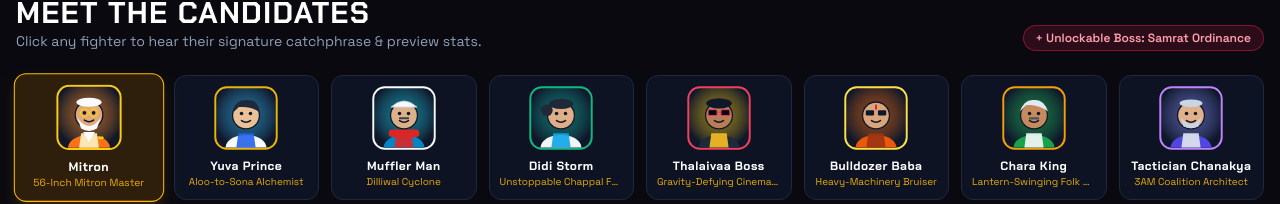
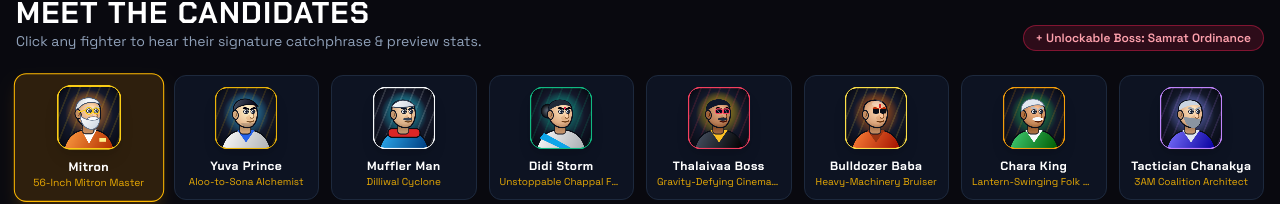
Before and after one commit to ParasRana123/game, a React (Vite) app: page / in a window 1280 px wide. Shown: the part 710-914 px from the top of the page. Built offline with nearby package versions, Linux system fonts and the light colour scheme; no server answers.

Commit message:
feat(ui): upgrade FighterPortrait to 2.5D FightKaro-inspired shaded illustrations

```diff
--- a/src/components/FighterPortrait.tsx
+++ b/src/components/FighterPortrait.tsx
@@ -1,6 +1,8 @@
-import React from 'react';
+import React, { useEffect, useRef } from 'react';
 import { CHARACTERS } from '@shared/characters';
 import { CharacterId } from '@shared/types';
+import { hexToRgba, shadeHex } from '@/game/rendering/CanvasArtHelpers';
+import { drawDetailedHead } from '@/game/rendering/FighterHeadBaker';
 
 interface FighterPortraitProps {
   characterId: CharacterId;
@@ -15,116 +17,128 @@ export const FighterPortrait: React.FC<FighterPortraitProps> = ({
   flip = false,
   className = '',
 }) => {
+  const canvasRef = useRef<HTMLCanvasElement | null>(null);
   const def = CHARACTERS[characterId];
-  const { skin, primary, secondary, accent, hair, aura } = def.palette;
+
+  useEffect(() => {
+    const canvas = canvasRef.current;
+    if (!canvas) return;
+    const ctx = canvas.getContext('2d');
+    if (!ctx) return;
+
+    const dpr = 2;
+    const res = 120 * dpr;
+    canvas.width = res;
+    canvas.height = res;
+
+    ctx.save();
+    ctx.scale(dpr, dpr);
+    ctx.clearRect(0, 0, 120, 120);
+
+    const { primary, secondary, accent, aura } = def.palette;
+
+    // Rounded card clipping
+    ctx.beginPath();
+    ctx.roundRect(3, 3, 114, 114, 20);
+    ctx.clip();
+
+    // Dramatic radial fight-card backdrop
+    const bgGrad = ctx.createRadialGradient(60, 44, 6, 60, 60, 74);
+    bgGrad.addColorStop(0, hexToRgba(aura, 0.58));
+    bgGrad.addColorStop(0.55, '#14192b');
+    bgGrad.addColorStop(1, '#070912');
+    ctx.fillStyle = bgGrad;
+    ctx.fillRect(0, 0, 120, 120);
+
+    // Subtle arcade diagonal speed lines
+    ctx.strokeStyle = hexToRgba(accent, 0.14);
+    ctx.lineWidth = 3;
+    for (let x = -20; x < 140; x += 18) {
+      ctx.beginPath();
+      ctx.moveTo(x, 120);
+      ctx.lineTo(x + 48, 0);
+      ctx.stroke();
+    }
+
+    // Shoulders & Detailed Attire
+    const shoulderGrad = ctx.createLinearGradient(18, 76, 102, 120);
+    shoulderGrad.addColorStop(0, shadeHex(primary, 18));
+    shoulderGrad.addColorStop(1, shadeHex(primary, -28));
+    ctx.fillStyle = shoulderGrad;
+    ctx.beginPath();
+    ctx.moveTo(14, 120);
+    ctx.quadraticCurveTo(22, 82, 60, 82);
+    ctx.quadraticCurveTo(98, 82, 106, 120);
+    ctx.closePath();
+    ctx.fill();
+    ctx.lineWidth = 2.2;
+    ctx.strokeStyle = '#090d16';
+    ctx.stroke();
+
+    if (def.headgear === 'beard_glasses') {
+      // Mitron cream kurta V-collar + pocket square
+      ctx.fillStyle = '#ffffff';
+      ctx.beginPath();
+      ctx.moveTo(46, 82);
+      ctx.lineTo(74, 82);
+      ctx.lineTo(60, 108);
+      ctx.closePath();
+      ctx.fill();
+      ctx.fillStyle = '#fef08a';
+      ctx.fillRect(79, 98, 12, 6);
+    } else if (def.headgear === 'gandhi_cap_muffler') {
+      ctx.fillStyle = secondary;
+      ctx.beginPath();
+      ctx.roundRect(30, 80, 60, 16, 7);
+      ctx.fill();
+      ctx.strokeStyle = '#090d16';
+      ctx.stroke();
+    } else if (def.headgear === 'saree_bun') {
+      ctx.fillStyle = secondary;
+      ctx.beginPath();
+      ctx.moveTo(28, 88);
+      ctx.lineTo(86, 120);
+      ctx.lineTo(66, 120);
+      ctx.lineTo(20, 98);
+      ctx.closePath();
+      ctx.fill();
+    } else {
+      ctx.fillStyle = secondary;
+      ctx.beginPath();
+      ctx.moveTo(44, 83);
+      ctx.lineTo(76, 83);
+      ctx.lineTo(60, 106);
+      ctx.closePath();
+      ctx.fill();
+    }
+
+    // 2.5D Shaded Head
+    drawDetailedHead(ctx, def, 58, 52, def.isBoss ? 'fierce' : 'neutral');
+
+    // Card rim border
+    ctx.restore();
+    ctx.save();
+    ctx.scale(dpr, dpr);
+    ctx.strokeStyle = accent;
+    ctx.lineWidth = 3;
+    ctx.beginPath();
+    ctx.roundRect(3, 3, 114, 114, 20);
+    ctx.stroke();
+    ctx.restore();
+  }, [characterId, def]);
 
   return (
-    <svg
-      width={size}
-      height={size}
-      viewBox="0 0 100 100"
-      className={className}
-      style={{ transform: flip ? 'scaleX(-1)' : undefined }}
-    >
-      <defs>
-        <radialGradient id={`bg_${characterId}`} cx="50%" cy="45%" r="55%">
-          <stop offset="0%" stopColor={aura} stopOpacity="0.45" />
-          <stop offset="100%" stopColor="#0f172a" stopOpacity="0.95" />
-        </radialGradient>
-      </defs>
-      <rect x="2" y="2" width="96" height="96" rx="18" fill={`url(#bg_${characterId})`} stroke={accent} strokeWidth="3" />
-
-      {/* Shoulders / Kurta */}
-      <path d="M18 96 C20 70, 80 70, 82 96 Z" fill={primary} />
-      <path d="M35 96 L38 74 L62 74 L65 96 Z" fill={secondary} opacity="0.9" />
-
-      {def.headgear === 'beard_glasses' && (
-        <>
-          <polygon points="41,72 59,72 50,87" fill="#ffffff" />
-          <rect x="64" y="79" width="8" height="4" rx="1" fill="#facc15" />
-        </>
-      )}
-
-      {def.headgear === 'gandhi_cap_muffler' && (
-        <rect x="26" y="68" width="48" height="12" rx="6" fill={secondary} />
-      )}
-
-      {/* Head */}
-      <circle cx="50" cy="46" r="21" fill={skin} stroke="#0f172a" strokeWidth="2" />
-
-      {/* Eyes */}
-      <circle cx="43" cy="43" r="2.8" fill="#0f172a" />
-      <circle cx="57" cy="43" r="2.8" fill="#0f172a" />
-
-      {/* Smile / Grin */}
-      <path d="M43 54 Q50 59 57 54" stroke="#0f172a" strokeWidth="2.4" fill="none" strokeLinecap="round" />
-
-      {/* Headgear variations */}
-      {def.headgear === 'beard_glasses' && (
-        <>
-          <ellipse cx="50" cy="27" rx="19" ry="7" fill={hair} />
-          <path d="M32 50 Q50 76 68 50 L62 67 Q50 74 38 67 Z" fill={hair} />
-          <circle cx="43" cy="43" r="6" fill="none" stroke={accent} strokeWidth="2" />
-          <circle cx="57" cy="43" r="6" fill="none" stroke={accent} strokeWidth="2" />
-          <line x1="49" y1="43" x2="51" y2="43" stroke={accent} strokeWidth="2" />
-        </>
-      )}
-
-      {def.headgear === 'youth_hair' && (
-        <path d="M29 42 Q32 20 53 22 Q70 22 71 41 Q58 31 39 33 Z" fill={hair} />
-      )}
-
-      {def.headgear === 'gandhi_cap_muffler' && (
-        <>
-          <path d="M30 33 Q50 14 70 33 Z" fill="#f8fafc" stroke="#cbd5e1" strokeWidth="1.5" />
-          <rect x="42" y="49" width="16" height="3" rx="1.5" fill={hair} />
-        </>
-      )}
-
-      {def.headgear === 'saree_bun' && (
-        <>
-          <circle cx="28" cy="38" r="9" fill={hair} />
-          <ellipse cx="50" cy="28" rx="19" ry="8" fill={hair} />
-        </>
-      )}
-
-      {def.headgear === 'cinema_shades' && (
-        <>
-          <ellipse cx="50" cy="27" rx="20" ry="8" fill={hair} />
-          <rect x="33" y="37" width="14" height="9" rx="2" fill="#020617" stroke={accent} strokeWidth="1.5" />
-          <rect x="53" y="37" width="14" height="9" rx="2" fill="#020617" stroke={accent} strokeWidth="1.5" />
-          <line x1="47" y1="41" x2="53" y2="41" stroke={accent} strokeWidth="2" />
-        </>
-      )}
-
-      {def.headgear === 'saffron_bald' && (
-        <>
-          <rect x="48.5" y="29" width="3" height="8" rx="1" fill="#dc2626" />
-          <rect x="34" y="38" width="13" height="8" rx="2" fill="#0f172a" />
-          <rect x="53" y="38" width="13" height="8" rx="2" fill="#0f172a" />
-        </>
-      )}
-
-      {def.headgear === 'rustic_hair' && (
-        <>
-          <path d="M28 40 Q35 20 50 22 Q65 20 72 40 Q56 28 38 30 Z" fill={hair} />
-          <rect x="42" y="49" width="16" height="3.5" rx="1.5" fill="#475569" />
-        </>
-      )}
-
-      {def.headgear === 'tactical_beard' && (
-        <>
-          <ellipse cx="50" cy="27" rx="18" ry="6" fill={hair} />
-          <path d="M34 49 Q50 70 66 49 L62 63 Q50 69 38 63 Z" fill={hair} />
-        </>
-      )}
-
-      {def.headgear === 'golden_crown' && (
-        <>
-          <polygon points="32,30 38,12 45,27 50,8 55,27 62,12 68,30" fill="#facc15" stroke="#b45309" strokeWidth="1.5" />
-          <circle cx="50" cy="23" r="3" fill="#ef4444" />
-        </>
-      )}
-    </svg>
+    <canvas
+      ref={canvasRef}
+      width={240}
+      height={240}
+      aria-label={def.name}
+      className={`rounded-2xl shadow-lg ${className}`}
+      style={{
+        width: size,
+        height: size,
+        transform: flip ? 'scaleX(-1)' : undefined,
+      }}
+    />
   );
 };
```
